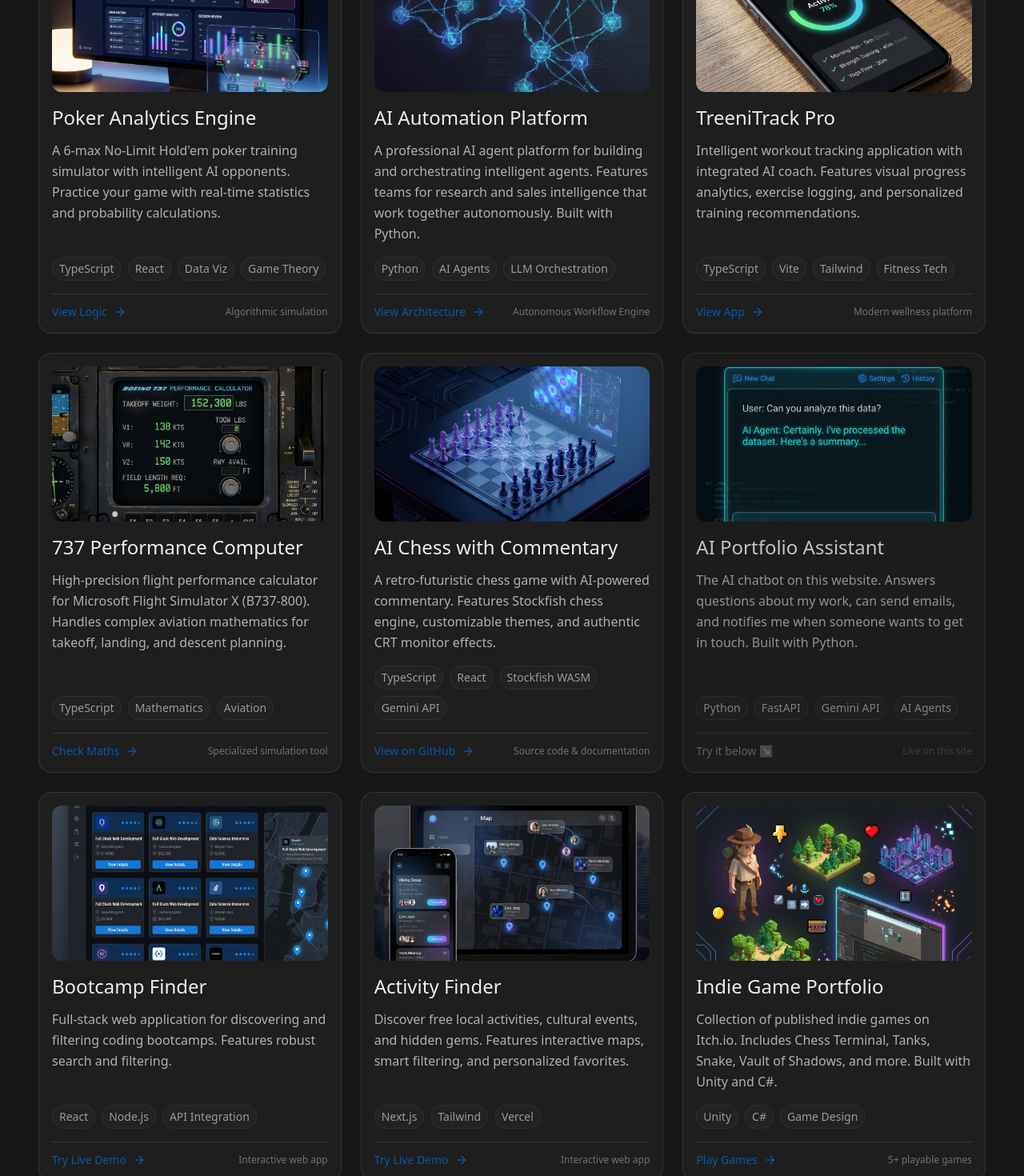
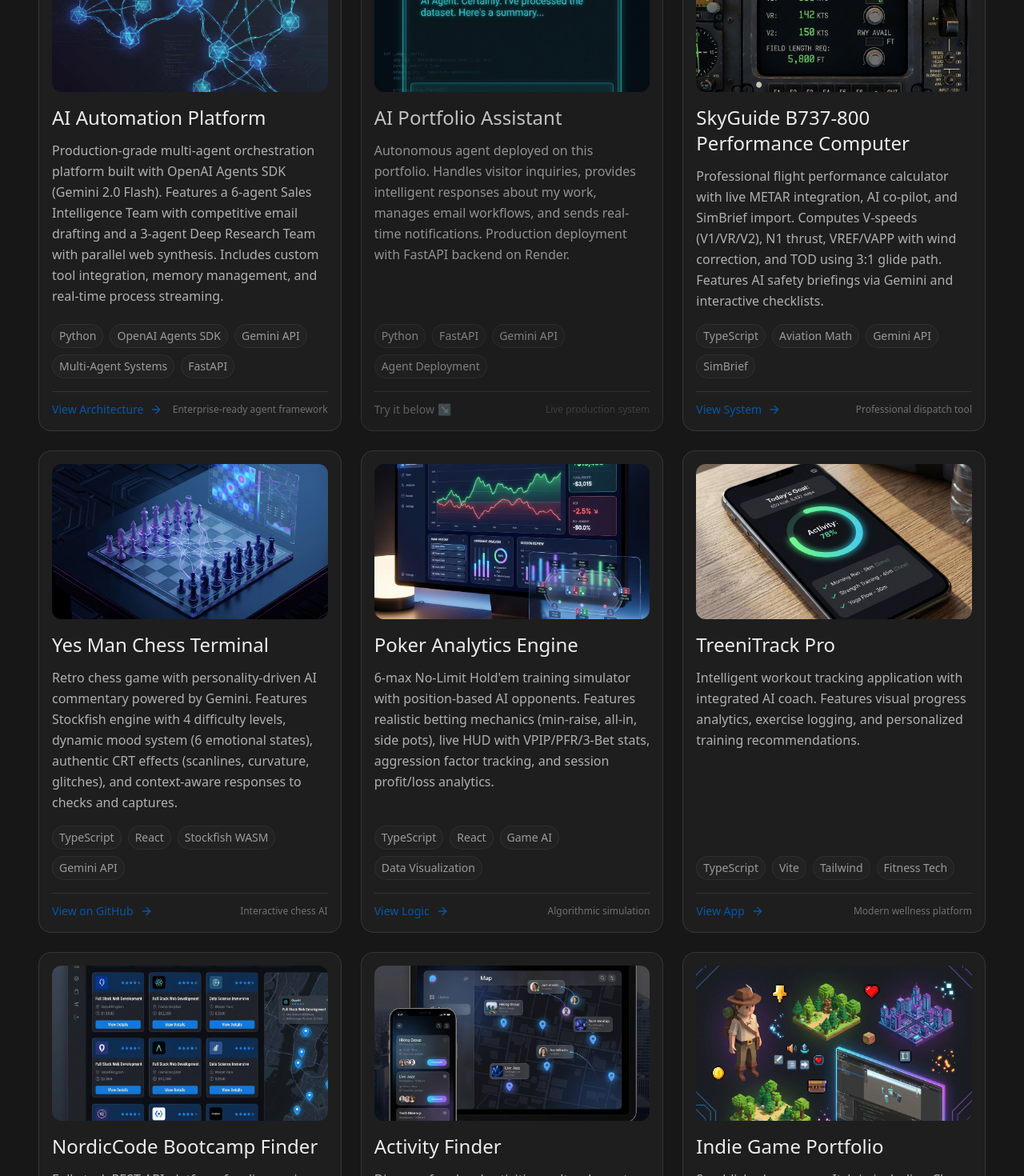
Before and after one commit to Samrude1/Portfolio, a Next.js app: page / in a window 1280 px wide. Shown: the part 1180-2650 px from the top of the page at 80% size. Built offline with nearby package versions, Linux system fonts and the light colour scheme.

Commit message:
Portfolio improvements: AI Engineer positioning, adaptive chat widget, design fixes

```diff
--- a/src/app/globals.css
+++ b/src/app/globals.css
@@ -188,3 +188,32 @@ h6 {
 [data-mode="dark"] #contact {
   background-color: rgba(255, 255, 255, 0.02);
 }
+
+/* Light Mode Text Contrast Improvements */
+[data-mode="light"] .opacity-80 {
+  opacity: 0.9 !important;
+}
+
+[data-mode="light"] .opacity-70 {
+  opacity: 0.85 !important;
+}
+
+[data-mode="light"] .opacity-60 {
+  opacity: 0.75 !important;
+}
+
+[data-mode="light"] .opacity-50 {
+  opacity: 0.65 !important;
+}
+
+/* Chat Widget Light Mode Enhancements */
+[data-mode="light"] {
+  --surface: rgba(0, 102, 204, 0.04);
+  --surface-hover: rgba(0, 102, 204, 0.08);
+  --border: rgba(0, 102, 204, 0.15);
+}
+
+/* Ensure chat widget has proper shadow in light mode */
+[data-mode="light"] .shadow-2xl {
+  box-shadow: 0 25px 50px -12px rgba(0, 0, 0, 0.15) !important;
+}
--- a/src/components/About.tsx
+++ b/src/components/About.tsx
@@ -23,28 +23,8 @@ export default function About() {
                 <div className="w-12 h-1" style={{ backgroundColor: 'var(--primary)' }} />
             </motion.div>
 
-            <div className="grid grid-cols-1 lg:grid-cols-2 gap-12 items-start">
-                {/* Photo placeholder - user will add later */}
-                <motion.div
-                    initial={{ opacity: 0, x: -20 }}
-                    whileInView={{ opacity: 1, x: 0 }}
-                    transition={{ duration: 0.6, delay: 0.2 }}
-                    viewport={{ once: true }}
-                    className="relative aspect-square max-w-md mx-auto lg:mx-0 rounded-2xl overflow-hidden border"
-                    style={{
-                        backgroundColor: 'var(--surface)',
-                        borderColor: 'var(--border)'
-                    }}
-                >
-                    <div className="absolute inset-0 flex items-center justify-center">
-                        <User size={80} className="opacity-20" style={{ color: 'var(--foreground)' }} />
-                    </div>
-                    <div className="absolute bottom-4 left-4 right-4 text-center">
-                        <p className="text-sm opacity-50" style={{ color: 'var(--foreground)' }}>
-                            Photo coming soon
-                        </p>
-                    </div>
-                </motion.div>
+            <div className="max-w-4xl mx-auto">
+                {/* Photo section removed - user will add later */}
 
                 {/* Bio content */}
                 <motion.div
@@ -65,17 +45,18 @@ export default function About() {
                         className="text-lg leading-relaxed opacity-80"
                         style={{ color: 'var(--foreground)' }}
                     >
-                        I'm an <strong>AI Developer</strong> who builds intelligent applications. I specialize in
-                        creating systems where AI agents work together to solve complex problems — like automating
-                        research, analyzing data, and providing smart recommendations.
+                        I'm an <strong>AI Engineer</strong> specializing in autonomous multi-agent systems. I architect and deploy
+                        production-ready agentic platforms using CrewAI, LangGraph, AutoGen, and MCP servers — solving real
+                        business problems from intelligent research automation to autonomous trading systems and browser-based AI assistants.
                     </p>
 
                     <p
                         className="text-base leading-relaxed opacity-70"
                         style={{ color: 'var(--foreground)' }}
                     >
-                        I focus on building AI tools that work in real-world applications. My background
-                        in technical design helps me create solutions that are both technically sound and user-friendly.
+                        My approach combines systems engineering thinking with cutting-edge AI orchestration frameworks.
+                        I build scalable, production-grade solutions with custom tool integration, memory management, and
+                        cross-agent collaboration patterns.
                     </p>
 
                     {/* Quick facts */}
@@ -135,7 +116,7 @@ export default function About() {
                             {[
                                 { year: "2020-2023", role: "Coder", desc: "Learning syntax, building foundations" },
                                 { year: "2023-2024", role: "Programmer", desc: "Building full applications, shipping projects" },
-                                { year: "2024-2026", role: "AI Developer", desc: "Orchestrating AI systems, high-level architecture" },
+                                { year: "2024-2026", role: "AI Engineer", desc: "Multi-agent orchestration, MCP integration, production systems" },
                             ].map((item, i) => (
                                 <div
                                     key={i}
--- a/src/components/Hero.tsx
+++ b/src/components/Hero.tsx
@@ -52,13 +52,13 @@ export default function Hero() {
                         initial={{ opacity: 0 }}
                         animate={{ opacity: 1 }}
                         transition={{ duration: 0.8, delay: 1.2 }}
-                        className="text-[10px] sm:text-xs md:text-base lg:text-lg tracking-[0.15em] md:tracking-[0.3em] font-medium opacity-80 px-4"
+                        className="text-xs sm:text-sm md:text-base lg:text-lg tracking-[0.15em] md:tracking-[0.3em] font-medium opacity-80 px-4"
                         style={{
                             fontFamily: 'var(--font-body)',
                             color: 'var(--foreground)'
                         }}
                     >
-                        AI DEVELOPER & FULL-STACK DEVELOPER
+                        AI ENGINEER & FULL-STACK DEVELOPER
                     </motion.p>
                 </div>
             </motion.div>
--- a/src/components/Projects.tsx
+++ b/src/components/Projects.tsx
@@ -8,22 +8,49 @@ import Image from "next/image";
 
 const projects = [
     {
+        title: "AI Automation Platform",
+        description: "Production-grade multi-agent orchestration platform built with OpenAI Agents SDK (Gemini 2.0 Flash). Features a 6-agent Sales Intelligence Team with competitive email drafting and a 3-agent Deep Research Team with parallel web synthesis. Includes custom tool integration, memory management, and real-time process streaming.",
+        tags: ["Python", "OpenAI Agents SDK", "Gemini API", "Multi-Agent Systems", "FastAPI"],
+        link: "https://github.com/Samrude1/Agentsquad",
+        cta: "View Architecture",
+        image: "/projects/agents.png",
+        linkDescription: "Enterprise-ready agent framework"
+    },
+    {
+        title: "AI Portfolio Assistant",
+        description: "Autonomous agent deployed on this portfolio. Handles visitor inquiries, provides intelligent responses about my work, manages email workflows, and sends real-time notifications. Production deployment with FastAPI backend on Render.",
+        tags: ["Python", "FastAPI", "Gemini API", "Agent Deployment"],
+        link: null, // No external link - it's live on this site
+        cta: "Try it below ↘️",
+        image: "/projects/ai-assistant.png",
+        linkDescription: "Live production system"
+    },
+    {
+        title: "SkyGuide B737-800 Performance Computer",
+        description: "Professional flight performance calculator with live METAR integration, AI co-pilot, and SimBrief import. Computes V-speeds (V1/VR/V2), N1 thrust, VREF/VAPP with wind correction, and TOD using 3:1 glide path. Features AI safety briefings via Gemini and interactive checklists.",
+        tags: ["TypeScript", "Aviation Math", "Gemini API", "SimBrief"],
+        link: "https://github.com/Samrude1/Boeing737Calculator",
+        cta: "View System",
+        image: "/projects/flight-calc.png",
+        linkDescription: "Professional dispatch tool"
+    },
+    {
+        title: "Yes Man Chess Terminal",
+        description: "Retro chess game with personality-driven AI commentary powered by Gemini. Features Stockfish engine with 4 difficulty levels, dynamic mood system (6 emotional states), authentic CRT effects (scanlines, curvature, glitches), and context-aware responses to checks and captures.",
+        tags: ["TypeScript", "React", "Stockfish WASM", "Gemini API"],
+        link: "https://github.com/Samrude1/ChessAI",
+        cta: "View on GitHub",
+        image: "/projects/chess-ai.png",
+        linkDescription: "Interactive chess AI"
+    },
+    {
         title: "Poker Analytics Engine",
-        description: "A 6-max No-Limit Hold'em poker training simulator with intelligent AI opponents. Practice your game with real-time statistics and probability calculations.",
-        tags: ["TypeScript", "React", "Data Viz", "Game Theory"],
+        description: "6-max No-Limit Hold'em training simulator with position-based AI opponents. Features realistic betting mechanics (min-raise, all-in, side pots), live HUD with VPIP/PFR/3-Bet stats, aggression factor tracking, and session profit/loss analytics.",
+        tags: ["TypeScript", "React", "Game AI", "Data Visualization"],
         link: "https://github.com/Samrude1/PokerAnalyzzer",
         cta: "View Logic",
         image: "/projects/poker-analytics.png",
         linkDescription: "Algorithmic simulation"
-    },
-    {
-        title: "AI Automation Platform",
-        description: "A professional AI agent platform for building and orchestrating intelligent agents. Features teams for research and sales intelligence that work together autonomously. Built with Python.",
-        tags: ["Python", "AI Agents", "LLM Orchestration"],
-        link: "https://github.com/Samrude1/Agentsquad",
-        cta: "View Architecture",
-        image: "/projects/agents.png",
-        linkDescription: "Autonomous Workflow Engine"
     },
     {
         title: "TreeniTrack Pro",
@@ -35,40 +62,13 @@ const projects = [
         linkDescription: "Modern wellness platform"
     },
     {
-        title: "737 Performance Computer",
-        description: "High-precision flight performance calculator for Microsoft Flight Simulator X (B737-800). Handles complex aviation mathematics for takeoff, landing, and descent planning.",
-        tags: ["TypeScript", "Mathematics", "Aviation"],
-        link: "https://github.com/Samrude1/Boeing737Calculator",
-        cta: "Check Maths",
-        image: "/projects/flight-calc.png",
-        linkDescription: "Specialized simulation tool"
-    },
-    {
-        title: "AI Chess with Commentary",
-        description: "A retro-futuristic chess game with AI-powered commentary. Features Stockfish chess engine, customizable themes, and authentic CRT monitor effects.",
-        tags: ["TypeScript", "React", "Stockfish WASM", "Gemini API"],
-        link: "https://github.com/Samrude1/ChessAI",
-        cta: "View on GitHub",
-        image: "/projects/chess-ai.png",
-        linkDescription: "Source code & documentation"
-    },
-    {
-        title: "AI Portfolio Assistant",
-        description: "The AI chatbot on this website. Answers questions about my work, can send emails, and notifies me when someone wants to get in touch. Built with Python.",
-        tags: ["Python", "FastAPI", "Gemini API", "AI Agents"],
-        link: null, // No external link - it's live on this site
-        cta: "Try it below ↘️",
-        image: "/projects/ai-assistant.png",
-        linkDescription: "Live on this site"
-    },
-    {
-        title: "Bootcamp Finder",
-        description: "Full-stack web application for discovering and filtering coding bootcamps. Features robust search and filtering.",
-        tags: ["React", "Node.js", "API Integration"],
+        title: "NordicCode Bootcamp Finder",
+        description: "Full-stack REST API platform for discovering coding bootcamps and courses. Features user authentication, live backend data fetching, bootcamp reviews, and comprehensive API documentation. Built with Node.js backend and responsive frontend.",
+        tags: ["React", "Node.js", "REST API", "Authentication"],
         link: "https://bootcampfinder.onrender.com/",
         cta: "Try Live Demo",
         image: "/projects/bootcamp.png",
-        linkDescription: "Interactive web app"
+        linkDescription: "Full-stack web app"
     },
     {
         title: "Activity Finder",
@@ -81,12 +81,12 @@ const projects = [
     },
     {
         title: "Indie Game Portfolio",
-        description: "Collection of published indie games on Itch.io. Includes Chess Terminal, Tanks, Snake, Vault of Shadows, and more. Built with Unity and C#.",
-        tags: ["Unity", "C#", "Game Design"],
+        description: "8 published games on Itch.io including Chess Terminal, Tanks, Snake, Vault of Shadows, Pong, CellWars (simulation), Brain Damage, and Heaven&Hell. Built with Unity/C# and JavaScript/HTML/CSS showcasing game mechanics, AI, and level design.",
+        tags: ["Unity", "C#", "JavaScript", "Game Design"],
         link: "https://sr3design.itch.io/",
         cta: "Play Games",
         image: "/projects/games.png",
-        linkDescription: "5+ playable games"
+        linkDescription: "8 playable games"
     },
     {
         title: "Technical Art & 3D",
--- a/src/components/Skills.tsx
+++ b/src/components/Skills.tsx
@@ -5,8 +5,8 @@ import { motion } from "framer-motion";
 
 const skills = [
     {
-        category: "AI & Logic",
-        items: ["Python Agents", "Game AI", "LLM Integration", "Algorithm Design"]
+        category: "AI Engineering",
+        items: ["CrewAI & LangGraph", "AutoGen Frameworks", "MCP Server Integration", "Multi-Agent Orchestration"]
     },
     {
         category: "Game Development",
@@ -44,9 +44,9 @@ export default function Skills() {
                         className="text-base leading-relaxed mb-6 opacity-80"
                         style={{ color: 'var(--foreground)' }}
                     >
-                        I combine technical design thinking (from my background in technical design) with
-                        software development expertise. This unique blend helps me build applications
-                        that are both technically robust and user-focused.
+                        I bring a systems engineering mindset to AI development. My foundation in technical design
+                        informs how I architect scalable agent systems — balancing technical performance with
+                        practical usability. I specialize in taking AI projects from prototype to production.
                     </p>
                     <div className="mt-8 pt-6 border-t" style={{ borderColor: 'var(--border)' }}>
                         <p className="text-xs font-medium tracking-widest mb-2 opacity-60" style={{ color: 'var(--foreground)' }}>EDUCATION</p>
```
Also changed, not shown: src/components/ChatWidget.tsx (+36 -23 lines).
